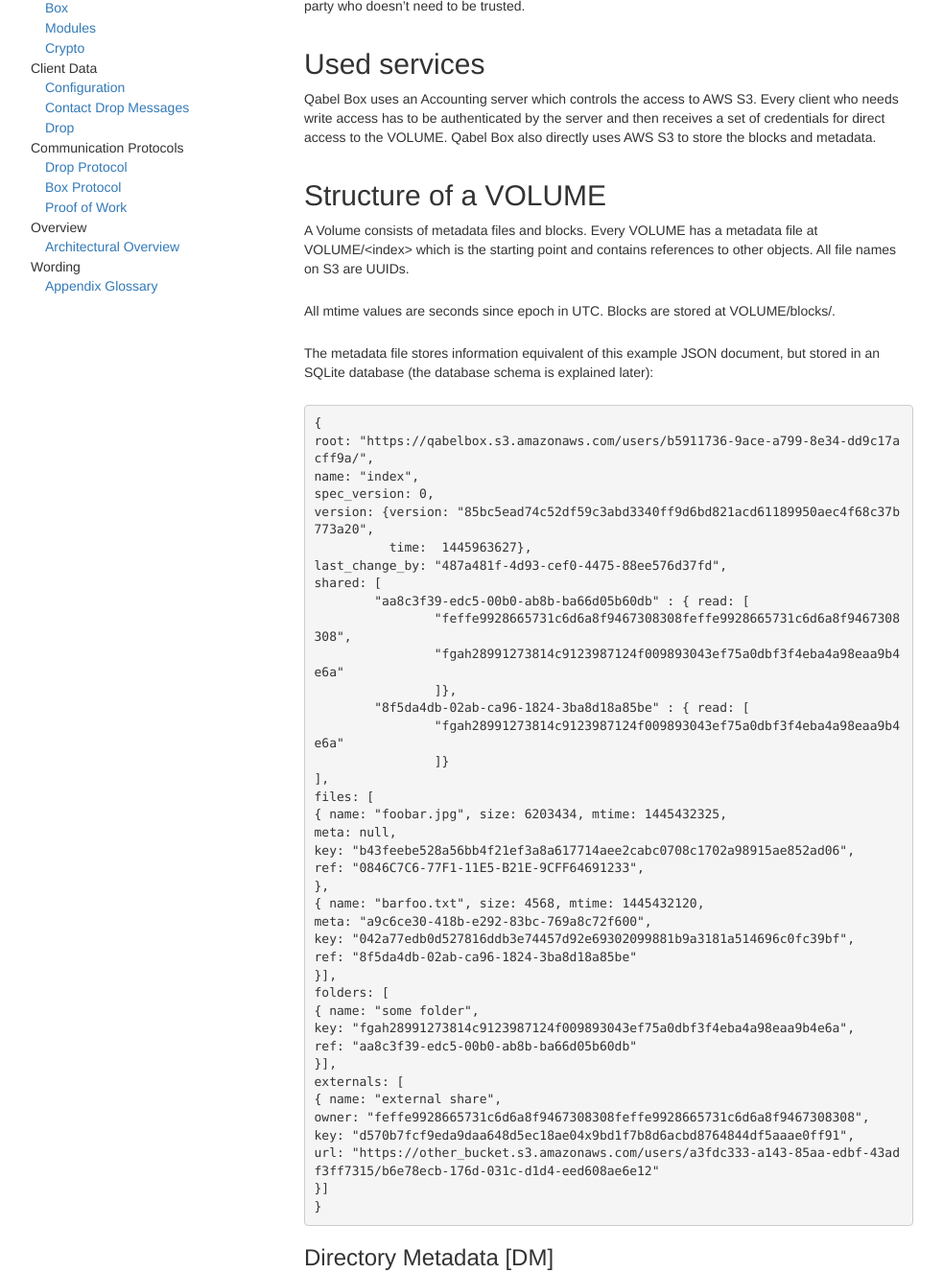
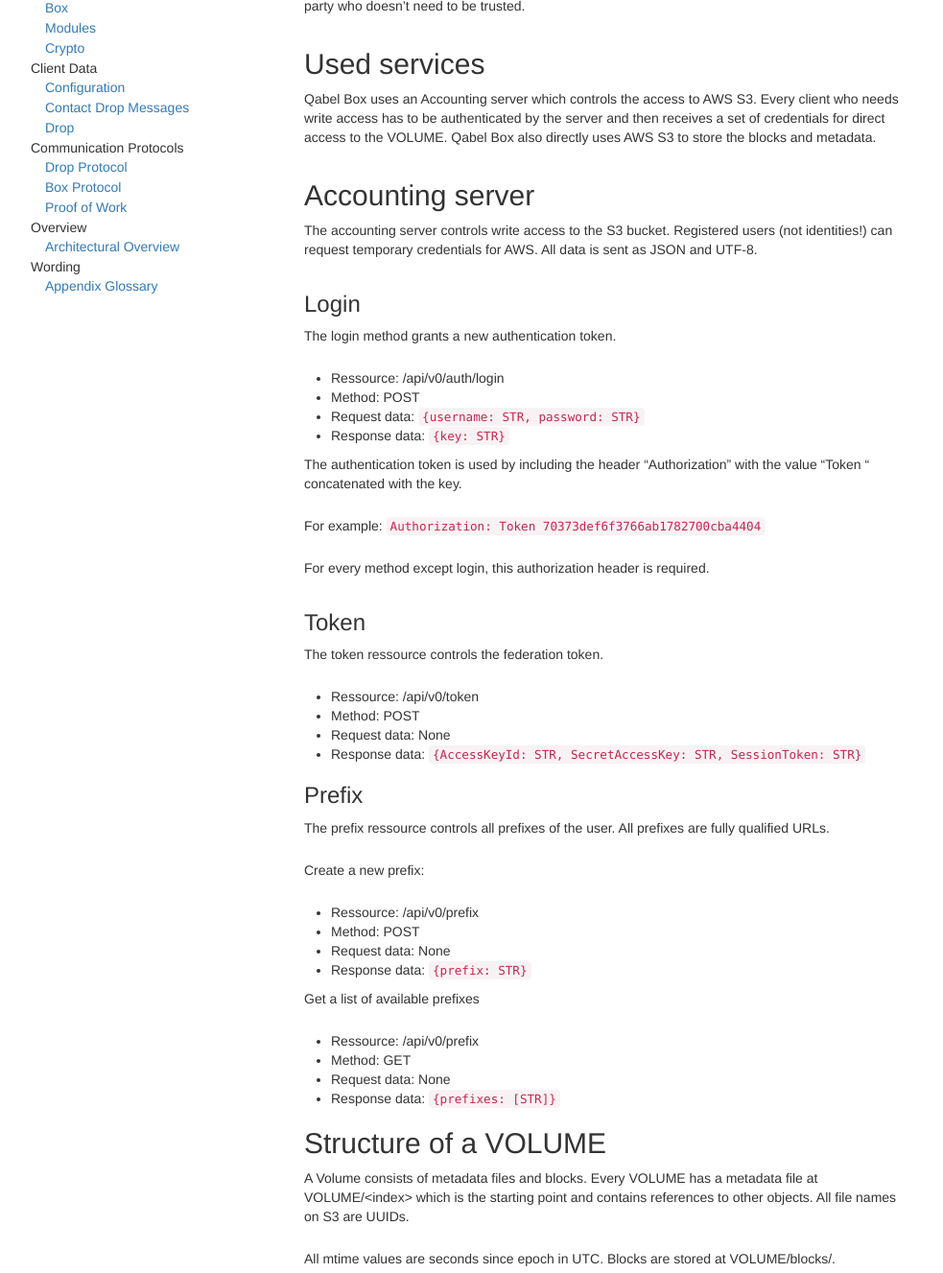
Before and after one commit to Qabel/qabel.github.io, a Jekyll site: the page built from _docs/Qabel-Protocol-Box.md, in a window 1280 px wide and 1400 px high, scrolled down 294 px, cut to the strip 73-1400 px from the top of the window. Shown: the whole strip at 96% size, without its empty margins (53-1036 px from the left). Built offline with Jekyll 4.4.1, drawn with Linux system fonts in a browser that asks for light colours; Markdown is read by kramdown in place of the engine named in the settings.

Commit message:
Accounting server methods
Prefix generation according to https://github.com/Qabel/qabel-accounting/issues/23

```diff
--- a/_docs/Qabel-Protocol-Box.md
+++ b/_docs/Qabel-Protocol-Box.md
@@ -11,6 +11,50 @@
 
 Qabel Box uses an Accounting server which controls the access to AWS S3. Every client who needs write access has to be authenticated by the server and then receives a set of credentials for direct access to the VOLUME.
 Qabel Box also directly uses AWS S3 to store the blocks and metadata.
+
+## Accounting server
+
+The accounting server controls write access to the S3 bucket. Registered users (not identities!) can request temporary credentials for AWS.
+All data is sent as JSON and UTF-8.
+
+### Login
+The login method grants a new authentication token.
+
+* Ressource: /api/v0/auth/login
+* Method: POST
+* Request data: `{username: STR, password: STR}`
+* Response data: `{key: STR}`
+
+The authentication token is used by including the header "Authorization" with the value "Token " concatenated with the key.
+
+For example: `Authorization: Token 70373def6f3766ab1782700cba4404`
+
+For every method except login, this authorization header is required.
+
+### Token
+The token ressource controls the federation token.
+
+* Ressource: /api/v0/token
+* Method: POST
+* Request data: None
+* Response data: `{AccessKeyId: STR, SecretAccessKey: STR, SessionToken: STR}`
+
+### Prefix
+The prefix ressource controls all prefixes of the user. All prefixes are fully qualified URLs.
+
+Create a new prefix:
+
+* Ressource: /api/v0/prefix
+* Method: POST
+* Request data: None
+* Response data: `{prefix: STR}`
+
+Get a list of available prefixes
+
+* Ressource: /api/v0/prefix
+* Method: GET
+* Request data: None
+* Response data: `{prefixes: [STR]}`
 
 ## Structure of a VOLUME
 
```
